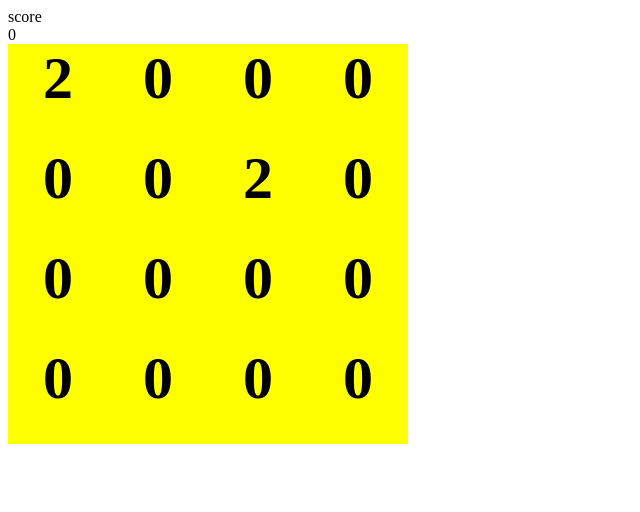
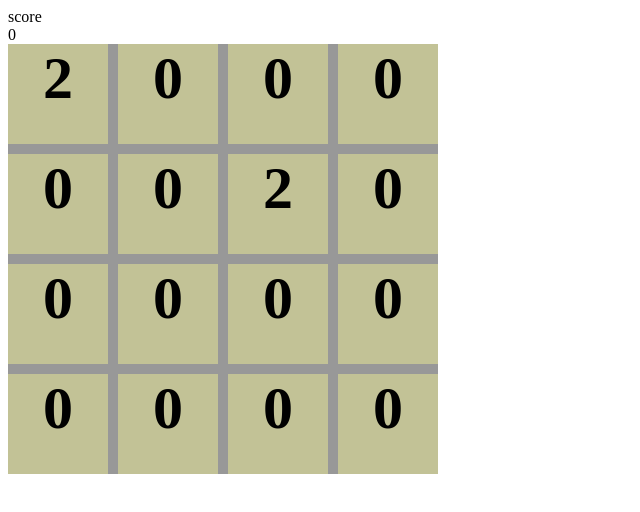
Before and after one commit to smirnovsky/2048Game, a plain HTML site: page index.html in a window 1280 px wide. Shown: the whole page, without its empty margins (0-640 px from the left). Drawn offline with Linux system fonts and the light colour scheme.

Commit message:
2048 finished. not stylised

```diff
--- a/app.js
+++ b/app.js
@@ -4,6 +4,7 @@ document.addEventListener('DOMContentLoaded', () => {
     const resultDisplay = document.getElementById('result')
     const width = 4
     let squares = []
+    let score = 0
 
     function createBoard() {
         for (let i = 0; i < width * width; i++) {
@@ -21,6 +22,7 @@ document.addEventListener('DOMContentLoaded', () => {
         let randomNumber = Math.floor(Math.random() * squares.length)
         if (squares[randomNumber].innerHTML == 0) {
             squares[randomNumber].innerHTML = 2
+            checkForGameOver()
         } else generate()
     }
 
@@ -120,6 +122,8 @@ document.addEventListener('DOMContentLoaded', () => {
                 let combinedTotal = parseInt(squares[i].innerHTML) + parseInt(squares[i+1].innerHTML)
                 squares[i].innerHTML = combinedTotal
                 squares[i+1].innerHTML = 0
+                score += combinedTotal
+                scoreDisplay.innerHTML = score
             }
         }
         checkForWin()
@@ -128,9 +132,11 @@ document.addEventListener('DOMContentLoaded', () => {
     function combineColumn() {
         for (let i=0; i<12; i++) {
             if (squares[i].innerHTML === squares[i+width].innerHTML) {
-                let combinedTotal = parseInt(squares[i+width].innerHTML) + parseInt(squares[i+1].innerHTML)
+                let combinedTotal = parseInt(squares[i+width].innerHTML) + parseInt(squares[i+width].innerHTML)
                 squares[i].innerHTML = combinedTotal
                 squares[i+width].innerHTML = 0
+                score += combinedTotal
+                scoreDisplay.innerHTML = score
             }
         }
         checkForWin()
@@ -180,9 +186,23 @@ document.addEventListener('DOMContentLoaded', () => {
 
     function checkForWin() {
         for (let i=0; i < squares.length; i++) {
-            if (squares[i].innerHTML == 2048)
+            if (squares[i].innerHTML == 2048) {
                 resultDisplay.innerHTML = 'You Win!'
                 document.removeEventListener('keyup', control)
+            }
         }
     }
+
+    function checkForGameOver() {
+         let zeros = 0
+         for (let i = 0; i < squares.length; i++) {
+            if (squares[i].innerHTML == 0) {
+                zeros++
+            }
+         }
+         if (zeros === 0) {
+             resultDisplay.innerHTML == 'You lose'
+             document.removeEventListener('keyup', control)
+         }
+    }
 })
--- a/index.html
+++ b/index.html
@@ -11,7 +11,7 @@
 <body>
     <div class="score-container">
         <div class="score-tile">score</div>
-        <span id="score">0</span>
+        <span class="zero" id="score">0</span>
     </div>
 
     <div id="result"></div>
--- a/style.css
+++ b/style.css
@@ -1,15 +1,19 @@
 .grid {
     display: flex;
     flex-wrap: wrap;
-    width: 400px;
-    height: 400px;
-    background-color: blue;
+    column-gap: 10px;
+    row-gap: 10px;
+    width: 430px;
+    height: 430px;
+    background-color: rgb(152, 152, 152);
+
 }
+
 
 .grid div {
     width: 100px;
     height: 100px;
-    background-color: yellow;
+    background-color: rgb(194, 194, 150);
     font-size: 60px;
     text-align: center;
     font-weight: bold;
```
